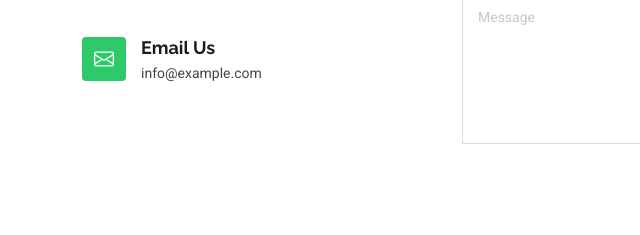
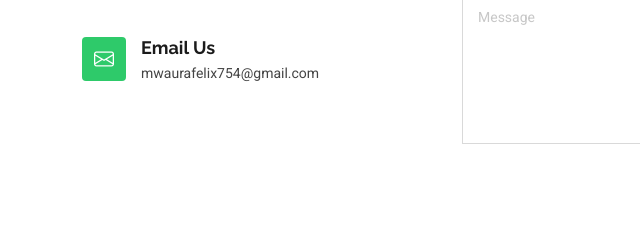
Before and after one commit to knightprince-png/EstateAgency, a plain HTML site: page contact.html in a window 1280 px wide. Shown: the part 1078-1313 px from the top of the page, 0-640 px from the left. Drawn offline with Linux system fonts and the light colour scheme.

Commit message:
Update contact.html

```diff
--- a/contact.html
+++ b/contact.html
@@ -135,7 +135,7 @@
               <i class="bi bi-envelope flex-shrink-0"></i>
               <div>
                 <h3>Email Us</h3>
-                <p>info@example.com</p>
+                <p>mwaurafelix754@gmail.com</p>
               </div>
             </div><!-- End Info Item -->
 
```
